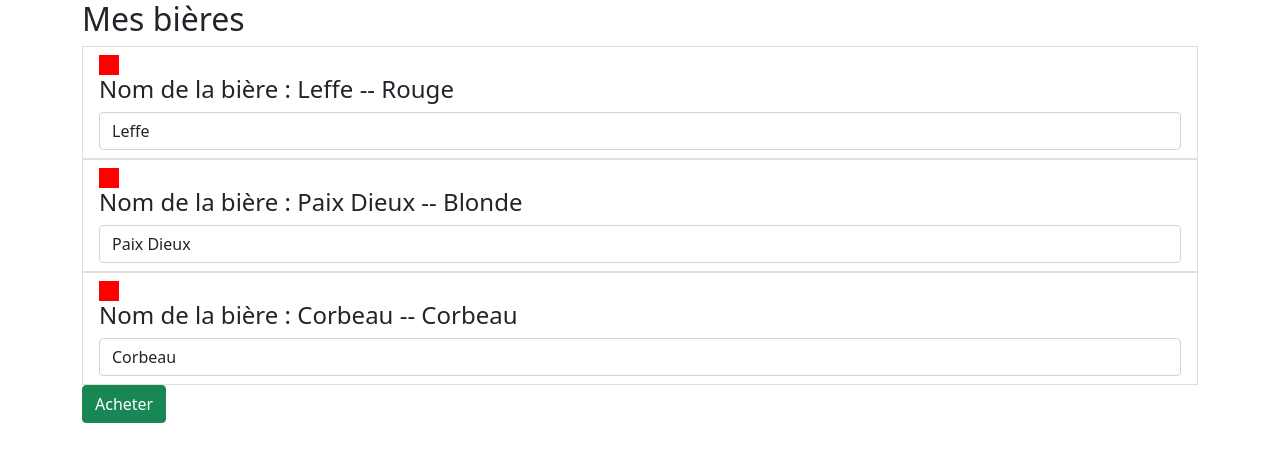
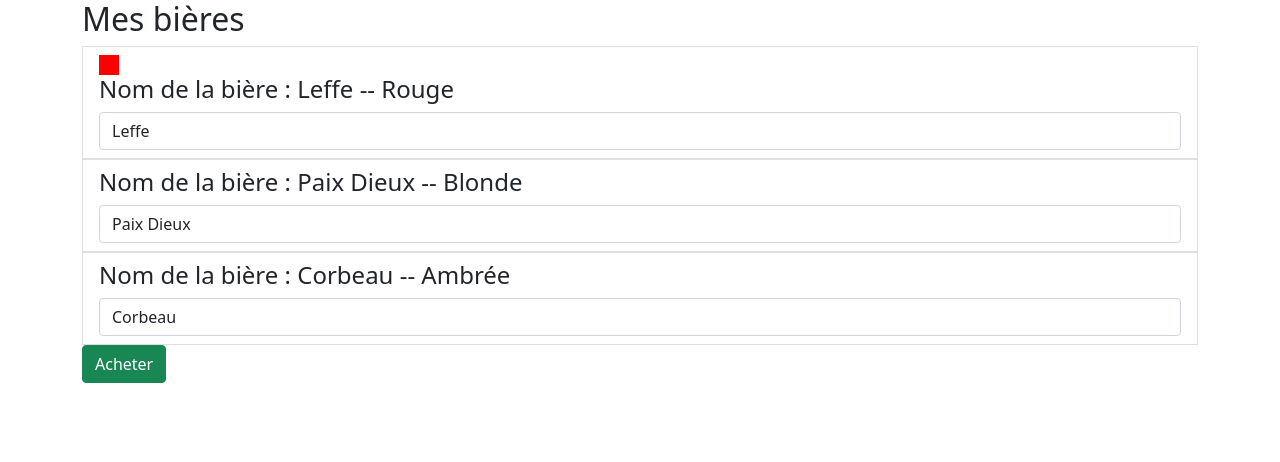
Before and after one commit to gitromain/Formation-Angular, an Angular app: page / in a window 1280 px wide. Shown: the top 462 px of the page. Built offline with nearby package versions, Linux system fonts and the light colour scheme.

Commit message:
tp3 - correction

```diff
--- a/src/app/app.component.html
+++ b/src/app/app.component.html
@@ -3,9 +3,9 @@
     <div class="col-xs-12">
       <h2>Mes bières</h2>
       <ul class="list-group">
-        <app-beer [beerName]="beerOne" [beerColor]="beerColorOne"></app-beer>
-        <app-beer [beerName]="beerTwo" [beerColor]="beerColorTwo"></app-beer>
-        <app-beer [beerName]="beerThree" [beerColor]="beerThree"></app-beer>
+        <app-beer [beerName]="beerOne" [beerColor]="beerColorOne" [isAvailable]="false"></app-beer>
+        <app-beer [beerName]="beerTwo" [beerColor]="beerColorTwo" [isAvailable]="true"></app-beer>
+        <app-beer [beerName]="beerThree" [beerColor]="beerColorThree" [isAvailable]="true"></app-beer>
       </ul>
       <button class="btn btn-success"
               (click)="onAcheter()"
--- a/src/app/beer/beer.component.html
+++ b/src/app/beer/beer.component.html
@@ -1,5 +1,5 @@
 <li class="list-group-item">
-  <div style="width:20px;height:20px;background-color: red"></div>
+  <div style="width:20px;height:20px;background-color: red" *ngIf="!isAvailable"></div>
   <h4>Nom de la bière : {{ beerName }} -- {{ getBeerColor() }}</h4>
   <input type="text" class="form-control" [(ngModel)]="beerName">
 </li>
--- a/src/app/beer/beer.component.ts
+++ b/src/app/beer/beer.component.ts
@@ -13,6 +13,7 @@
   @Input()
   beerColor: string;
 
+  @Input()
   isAvailable: boolean;
 
   constructor() {
```
